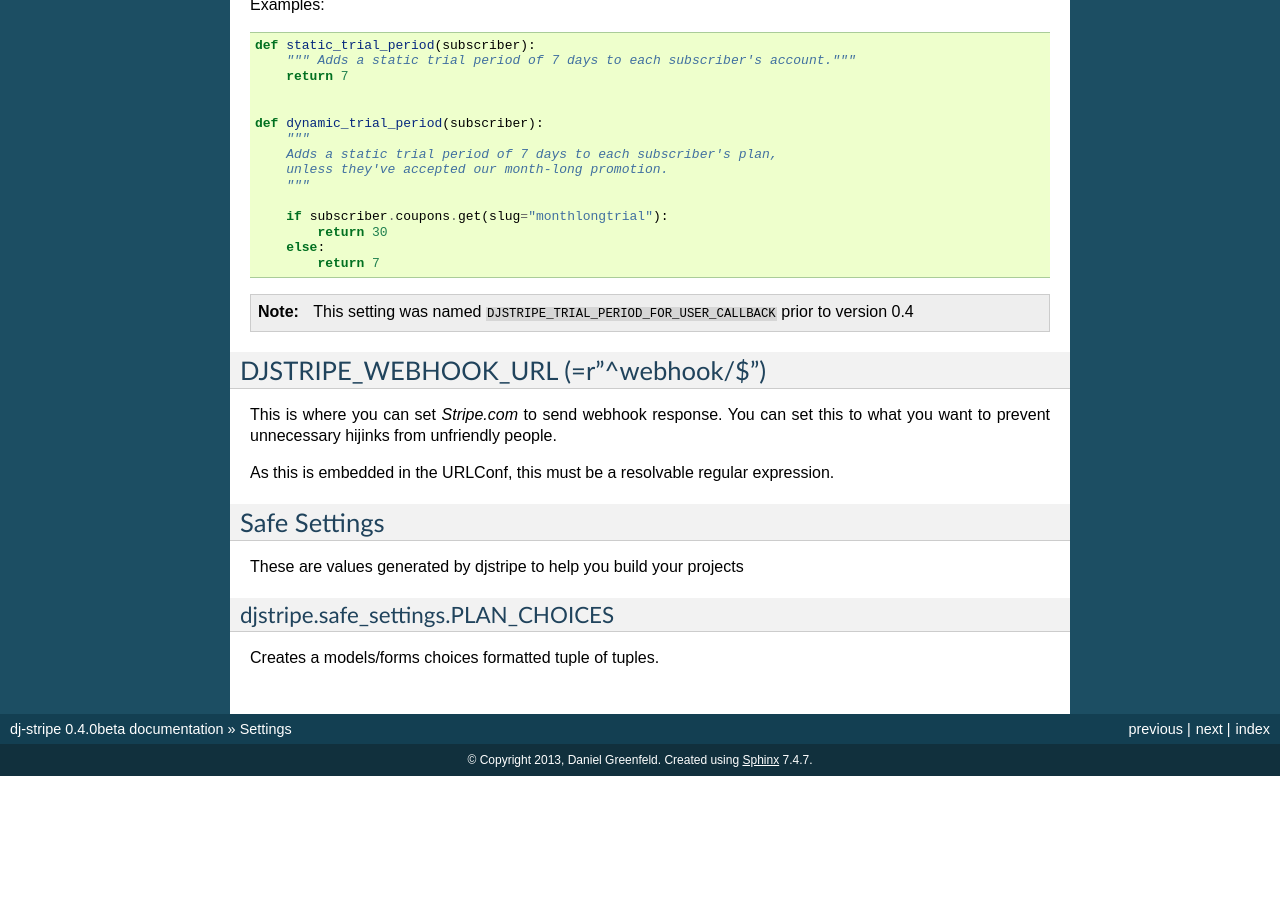
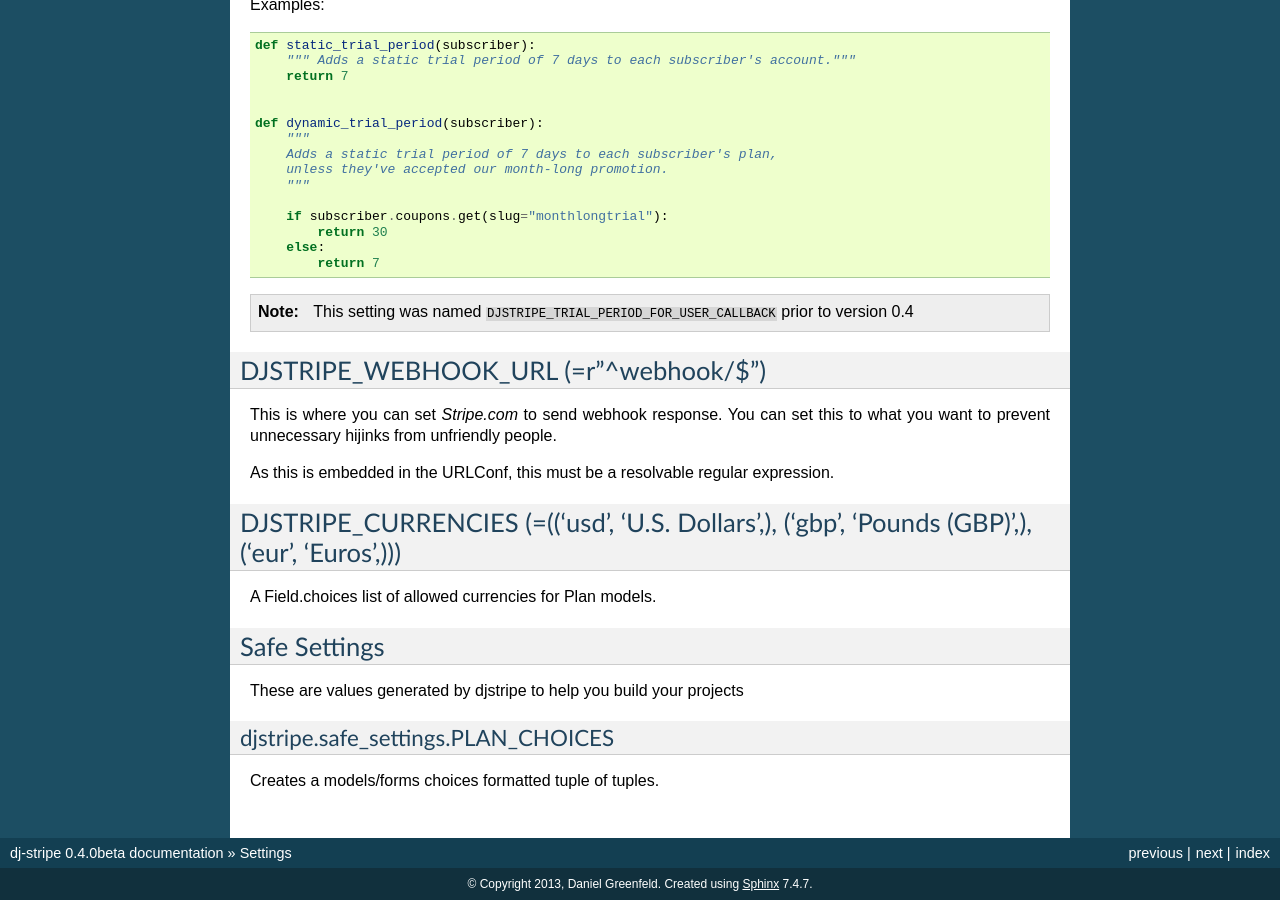
Before and after one commit to dj-stripe/dj-stripe, a Sphinx documentation site: the page built from docs/settings.rst, in a window 1280 px wide and 900 px high, scrolled down 3444 px. Built offline with Sphinx 7.4.7, drawn with Linux system fonts in a browser that asks for light colours; before the commit the page ends 4220 px from its top, so only the background shows below that; some of the changed text lies outside the part shown.

Commit message:
Created DJSTRIPE_CURRENCIES setting to allow overriding default Plan.currency choices

```diff
--- a/docs/settings.rst
+++ b/docs/settings.rst
@@ -214,6 +214,12 @@ This is where you can set *Stripe.com* to send webhook response. You can set thi
 
 As this is embedded in the URLConf, this must be a resolvable regular expression.
 
+DJSTRIPE_CURRENCIES (=(('usd', 'U.S. Dollars',), ('gbp', 'Pounds (GBP)',), ('eur', 'Euros',)))
+==============================================================================================
+
+A Field.choices list of allowed currencies for Plan models.
+
+
 Safe Settings
 ==================
 
```
